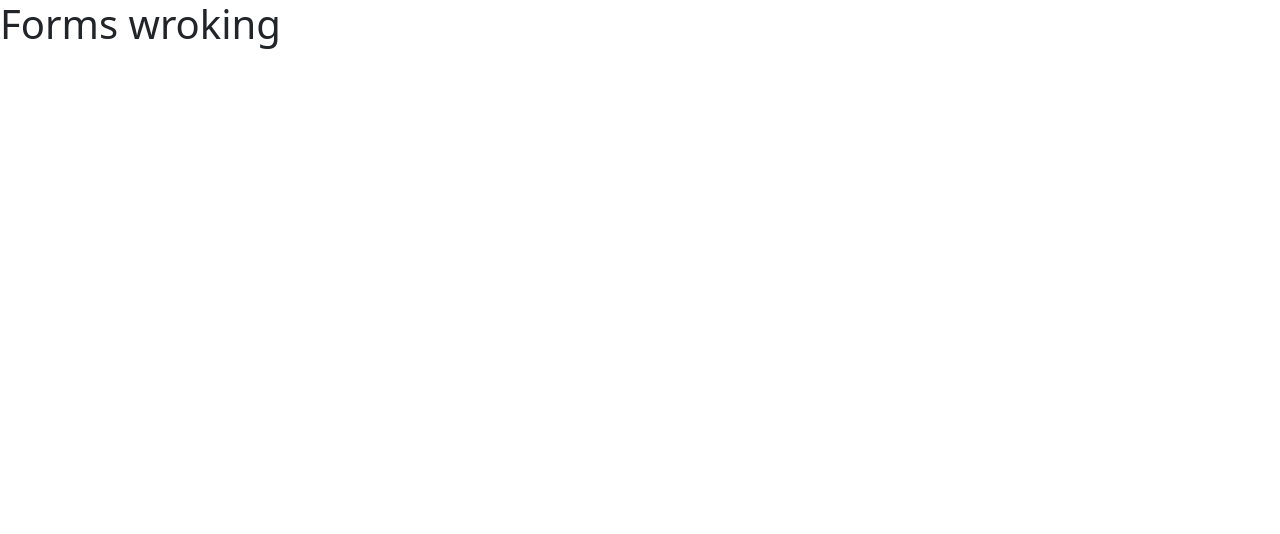
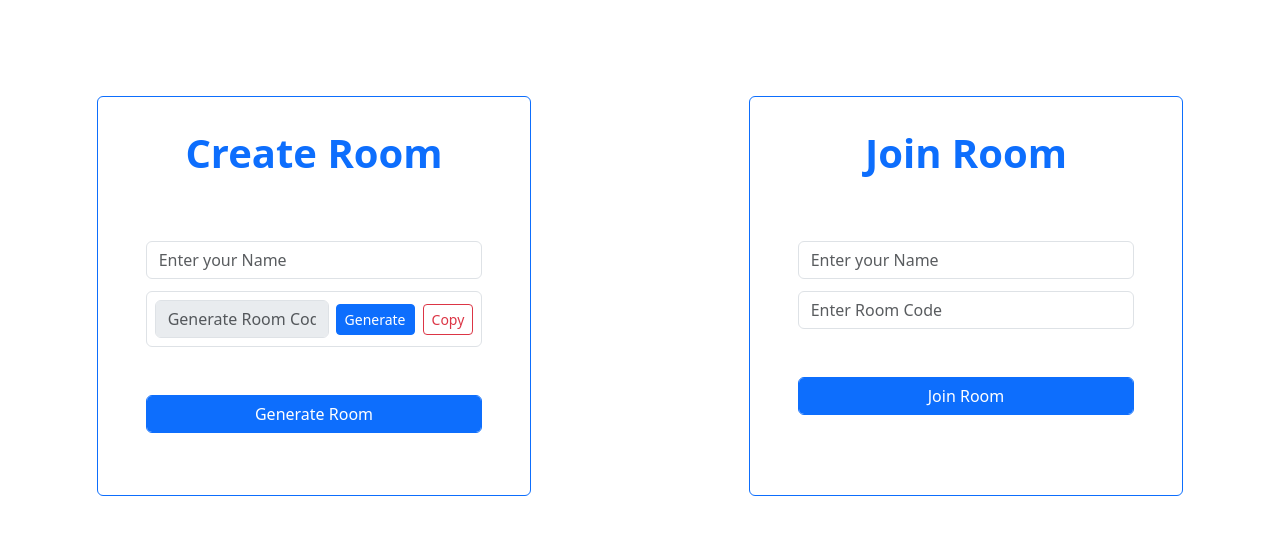
Before and after one commit to neschal-s/Collaborative-Whiteboard, a React (Vite) app in the folder frontend/collab-whiteboard-frontend/: page / in a window 1280 px wide. Shown: the top 534 px of the page. Built offline with nearby package versions, Linux system fonts and the light colour scheme.

Commit message:
Made the frontend of home page and RoomPage

```diff
--- a/frontend/collab-whiteboard-frontend/src/App.jsx
+++ b/frontend/collab-whiteboard-frontend/src/App.jsx
@@ -1,13 +1,19 @@
 import './App.css'
-import Forms from './components/Forms/JoinRoomForm'
+import Forms from './components/Forms/'
+import {Route, Routes} from 'react-router-dom'
+import RoomPage from './pages/RoomPage'
+
 
 const App=()=> {
 
   return (
     <>
-      <div className='App'>
-        <Forms />
+      <div className='conatainer'>
+        <Routes>
+          <Route path="/" element={<Forms/>} />
 
+          <Route path="/:roomId" element={<RoomPage/>} />
+        </Routes>
       </div>
     </>
   )
--- a/frontend/collab-whiteboard-frontend/src/components/Forms/CreateRoomForm/index.css
+++ b/frontend/collab-whiteboard-frontend/src/components/Forms/CreateRoomForm/index.css
@@ -0,0 +1,4 @@
+.btn-glow:hover {
+  box-shadow: 0 0 8px rgba(13, 110, 253, 0.5); /* Subtle blue glow */
+  transition: all 0.2s ease-in-out;
+}
--- a/frontend/collab-whiteboard-frontend/src/components/Forms/CreateRoomForm/index.jsx
+++ b/frontend/collab-whiteboard-frontend/src/components/Forms/CreateRoomForm/index.jsx
@@ -0,0 +1,31 @@
+import "./index.css";
+
+const CreateRoomForm=()=>{
+    return(
+        <form className="form col-md-12 mt-5">
+            <div className="form-group pb-1">
+                <input type="text" className="form-control my-2" placeholder="Enter your Name"/>
+            </div>
+
+
+            <div className="form-group border rounded">
+                <div className="input-group d-flex align-items-center justify-content-center">
+                    <input type="text" className="form-control my-2  ms-2 me-2 border rounded" disabled placeholder="Generate Room Code "/>
+                    <div className="input-group-append">
+                        <button className="btn btn-primary btn-sm me-2" type="button">
+                            Generate
+                        </button>
+                        <button className="btn btn-outline-danger btn-sm me-2 hover:" type="button">
+                            Copy
+                        </button>
+                    </div>
+                    </div>
+                </div>
+                <button type="submit" className="mt-5 btn btn-primary btn-block btn-highlight form-control">
+                    Generate Room
+                </button>
+        </form>
+    )
+};
+
+export default CreateRoomForm;
--- a/frontend/collab-whiteboard-frontend/src/components/Forms/JoinRoomForm/index.jsx
+++ b/frontend/collab-whiteboard-frontend/src/components/Forms/JoinRoomForm/index.jsx
@@ -1,6 +1,19 @@
-const Forms=()=>{
-    return (
-        <h1>Forms wroking</h1>
+const JoinRoomForm=()=>{
+    return(
+        <form className="form col-md-12 mt-5">
+            <div className="form-group pb-1">
+                <input type="text" className="form-control my-2" placeholder="Enter your Name"/>
+            </div>
+
+
+            <div className="form-group">
+                    <input type="text" className="form-control border rounded" placeholder="Enter Room Code "/>
+                </div>
+                <button type="submit" className="mt-5 btn btn-primary btn-block btn-highlight form-control">
+                    Join Room
+                </button>
+        </form>
     )
 };
-export default Forms;
+
+export default JoinRoomForm;
--- a/frontend/collab-whiteboard-frontend/src/components/Forms/index.css
+++ b/frontend/collab-whiteboard-frontend/src/components/Forms/index.css
@@ -0,0 +1,3 @@
+.form-box{
+    height:400px;
+}
--- a/frontend/collab-whiteboard-frontend/src/components/Forms/index.jsx
+++ b/frontend/collab-whiteboard-frontend/src/components/Forms/index.jsx
@@ -0,0 +1,20 @@
+import CreateRoomForm from "./CreateRoomForm";
+import "./index.css";
+import JoinRoomForm from "./JoinRoomForm";
+
+const Forms=()=>{
+    return (
+        <div className="row h-100 pt-5">
+            <div className="col-md-4 mt-5 form-box py-3 px-5 border mx-auto border-primary rounded-2 d-flex flex-column align-items-center">
+                <h1 className="text-primary fw-bold mt-3">Create Room</h1>
+                <CreateRoomForm/>
+            </div>
+
+            <div className="col-md-4 mt-5 form-box py-3 px-5 border mx-auto border-primary rounded-2 d-flex flex-column align-items-center">
+                <h1 className="text-primary fw-bold mt-3">Join Room</h1>
+                <JoinRoomForm/>
+            </div>
+        </div>
+    )
+};
+export default Forms;
--- a/frontend/collab-whiteboard-frontend/src/main.jsx
+++ b/frontend/collab-whiteboard-frontend/src/main.jsx
@@ -2,6 +2,7 @@ import { StrictMode } from 'react'
 import { createRoot } from 'react-dom/client'
 import './index.css'
 import App from './App.jsx'
+import {BrowserRouter as Router} from 'react-router-dom';
 
 import  "bootstrap/dist/css/bootstrap.min.css";
 import "bootstrap/dist/js/bootstrap.bundle.min.js";
@@ -9,7 +10,7 @@ import "bootstrap/dist/js/bootstrap.bundle.min.js";
 
 
 createRoot(document.getElementById('root')).render(
-  <StrictMode>
+  <Router>
     <App />
-  </StrictMode>,
+  </Router>,
 )
--- a/frontend/collab-whiteboard-frontend/src/pages/RoomPage/index.jsx
+++ b/frontend/collab-whiteboard-frontend/src/pages/RoomPage/index.jsx
@@ -0,0 +1,61 @@
+import { useState } from 'react';
+import "./index.css";
+
+const RoomPage = () => {
+  const [tool, setTool] = useState("pencil");
+  const [color, setColor] = useState("#000000"); // Default color: black
+
+  return (
+    <div className='container'>
+      <h1 className='text-center py-5'>
+        White Board Sharing App
+      </h1>
+
+      <div className='d-flex flex-wrap justify-content-center align-items-center mb-5'>
+
+        {/* Tool Selection */}
+        <div className='d-flex gap-3 me-4'>
+          {['Pencil', 'Line', 'Rectangle'].map((item) => (
+            <div key={item} className='d-flex align-items-center gap-1'>
+              <input
+                type='radio'
+                name='tool'
+                id={item}
+                value={item}
+                checked={tool === item}
+                onChange={(e) => setTool(e.target.value)}
+                className='mt-1'
+              />
+              <label htmlFor={item} className='text-capitalize'>{item}</label>
+            </div>
+          ))}
+        </div>
+
+        {/* Color Picker */}
+        <div className='d-flex align-items-center gap-2 me-5 ms-5'>
+          <label htmlFor='color'>Select Color:</label>
+          <input
+            type='color'
+            id='color'
+            value={color}
+            onChange={(e) => setColor(e.target.value)}
+            className='form-control form-control-color border- mt-1 ms-3'
+          />
+        </div>
+
+        {/* Undo / Redo Buttons */}
+        <div className='d-flex gap-2 me-5'>
+          <button className='btn btn-primary ms-5'>Undo</button>
+          <button className='btn btn-outline-primary'>Redo</button>
+        </div>
+
+        {/* Clear Button */}
+        <div>
+          <button className='btn btn-danger ms-5'>Clear Canvas</button>
+        </div>
+      </div>
+    </div>
+  );
+};
+
+export default RoomPage;
```
Also changed, not shown: frontend/collab-whiteboard-frontend/src/components/whiteboard/index.jsx (+9 -0 lines).
